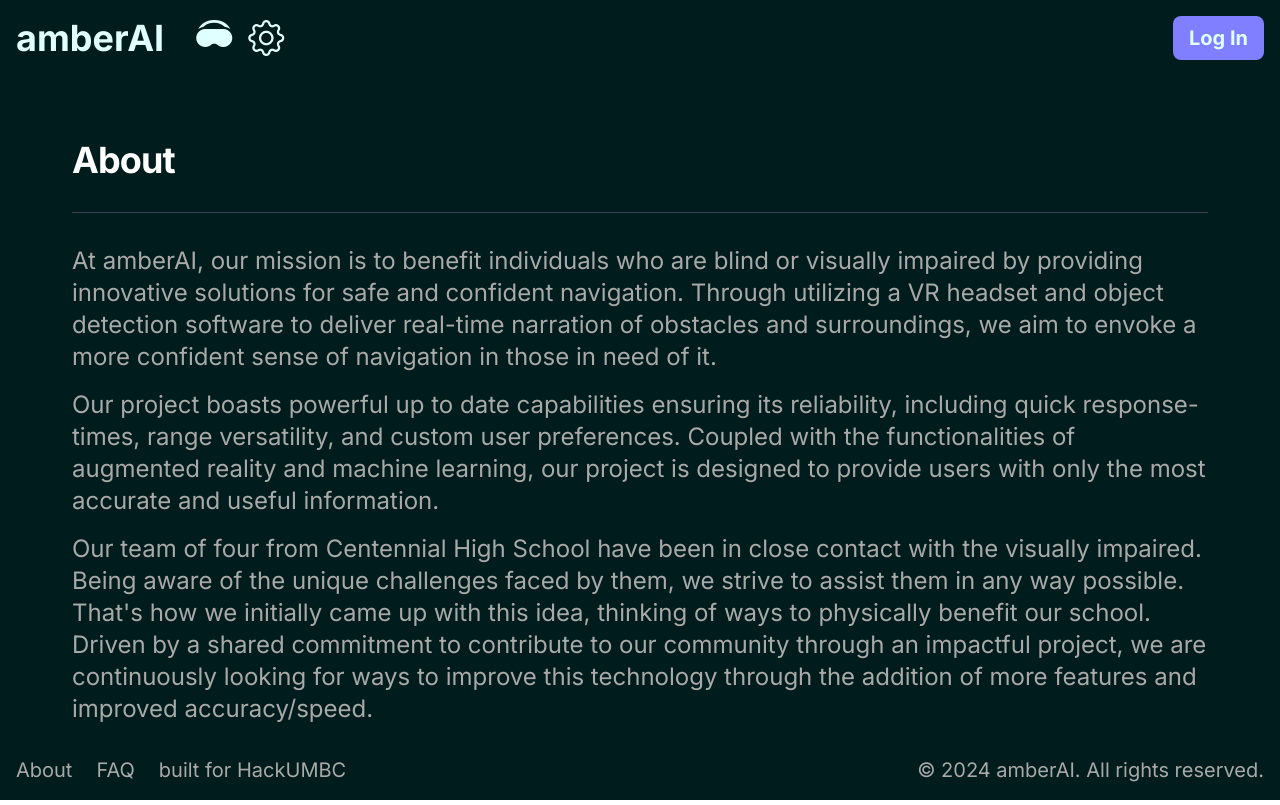
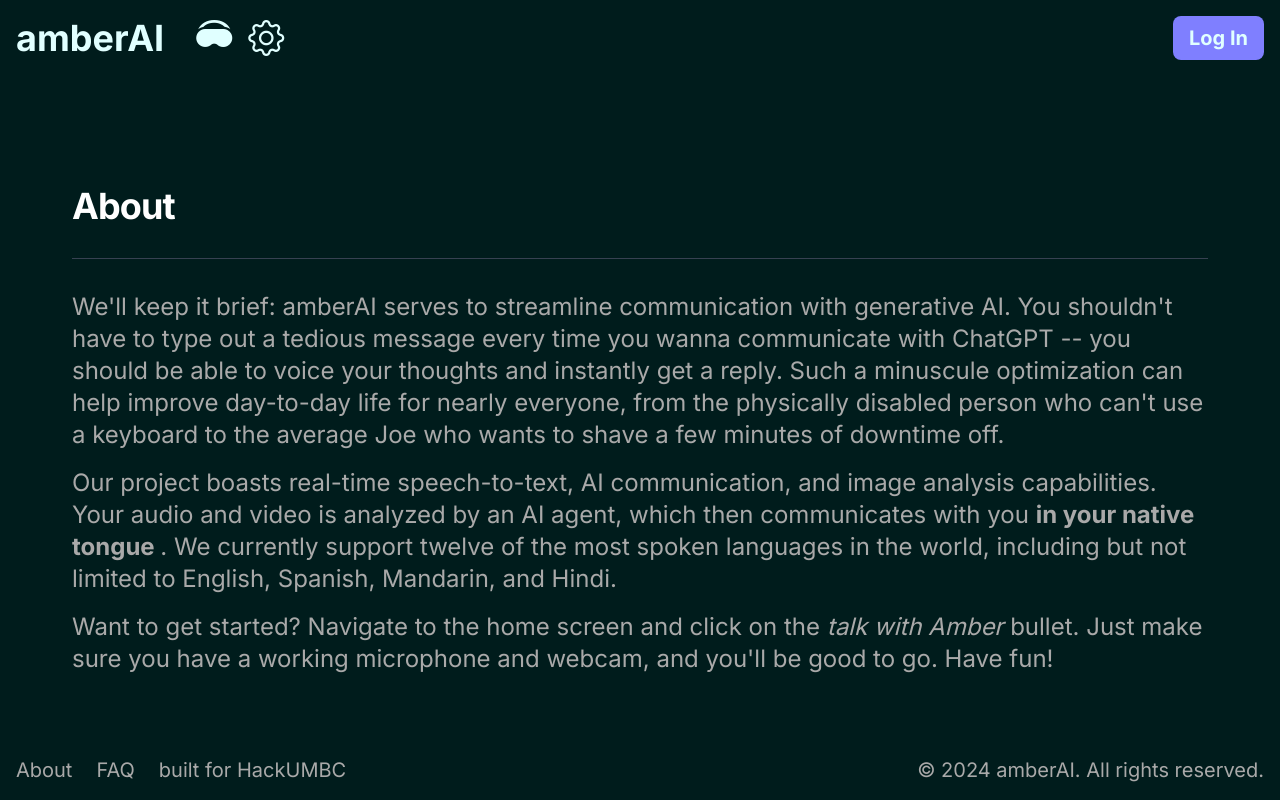
Before and after one commit to aryans-15/amber, a React (Create React App) app: page /about in a window 1280 px wide. Built offline with nearby package versions, Linux system fonts and the light colour scheme; no server answers.

Commit message:
change text

```diff
--- a/src/screens/About.js
+++ b/src/screens/About.js
@@ -13,30 +13,25 @@ function About() {
           </h2>
           <div class="pt-8 text-left border-t border-gray-700">
             <p class="text-disabled text-2xl mb-4">
-              At amberAI, our mission is to benefit individuals who are blind or
-              visually impaired by providing innovative solutions for safe and
-              confident navigation. Through utilizing a VR headset and object
-              detection software to deliver real-time narration of obstacles and
-              surroundings, we aim to envoke a more confident sense of
-              navigation in those in need of it.
+              We'll keep it brief: amberAI serves to streamline communication with
+              generative AI. You shouldn't have to type
+              out a tedious message every time you wanna communicate with ChatGPT
+               -- you should be able to voice your thoughts and instantly
+              get a reply. Such a minuscule optimization can help improve
+              day-to-day life for nearly everyone, from the physically disabled person
+              who can't use a keyboard to the average Joe who wants to shave
+              a few minutes of downtime off.
             </p>
             <p class="text-disabled text-2xl mb-4">
-              Our project boasts powerful up to date capabilities ensuring its
-              reliability, including quick response-times, range versatility,
-              and custom user preferences. Coupled with the functionalities of
-              augmented reality and machine learning, our project is designed to
-              provide users with only the most accurate and useful information.
+              Our project boasts real-time speech-to-text, AI communication, and
+              image analysis capabilities. Your audio and video is analyzed by an AI
+              agent, which then communicates with you <b> in your native tongue </b>.
+              We currently support twelve of the most spoken languages in the world, including
+              but not limited to English, Spanish, Mandarin, and Hindi.
             </p>
             <p class="text-disabled text-2xl mb-4">
-              Our team of four from Centennial High School have been in close
-              contact with the visually impaired. Being aware of the unique
-              challenges faced by them, we strive to assist them in any way
-              possible. That's how we initially came up with this idea, thinking
-              of ways to physically benefit our school. Driven by a shared
-              commitment to contribute to our community through an impactful
-              project, we are continuously looking for ways to improve this
-              technology through the addition of more features and improved
-              accuracy/speed.
+              Want to get started? Navigate to the home screen and click on the<i> talk with Amber </i>
+              bullet. Just make sure you have a working microphone and webcam, and you'll be good to go. Have fun!
             </p>
           </div>
         </div>
--- a/src/screens/Home.js
+++ b/src/screens/Home.js
@@ -45,7 +45,7 @@ function Home() {
             <h2 className="text-2xl font-bold mt-2">Get started by:</h2>
             <ul className="mt-4 text-xl list-disc list-inside mb-6 text-secondary">
               <li className="transition duration-300 hover:text-hoverc">
-                <Link to="/sync">🥽 Talking with</Link>
+                <Link to="/sync">🥽 Talking with Amber</Link>
               </li>
               <li className="transition duration-300 hover:text-hoverc">
                 <Link to="/settings">⚙️ Customizing your user settings</Link>
```
